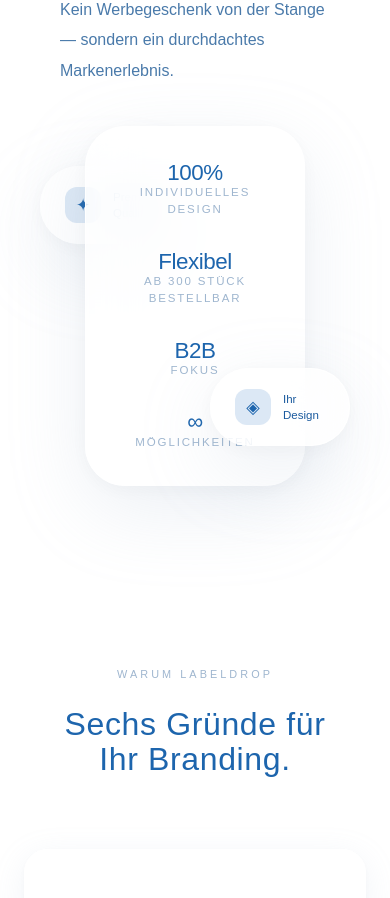
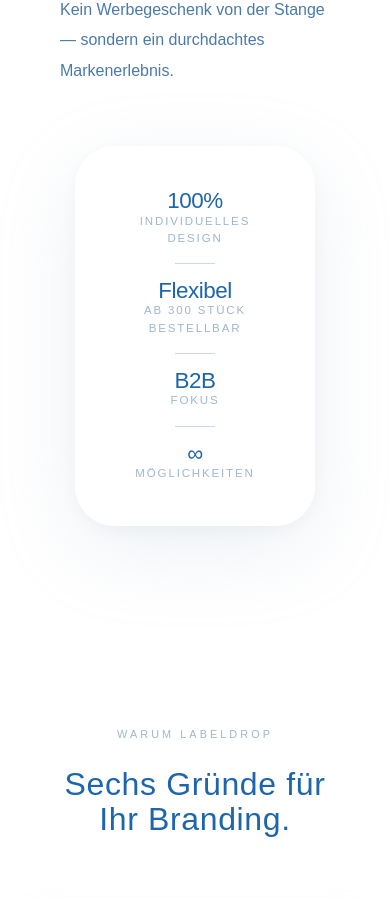
Before and after one commit to Labeldrop/labeldrop, a Next.js app: page / in a window 390 px wide. Shown: the part 1660-2558 px from the top of the page. Built offline with nearby package versions, Linux system fonts and the light colour scheme.

Commit message:
Fix mobile about cards overlap

```diff
--- a/app/globals.css
+++ b/app/globals.css
@@ -341,8 +341,9 @@ footer { background: var(--ink); color: rgba(255,255,255,0.5); padding: 72px 60p
   .nav-links { display: none; }
   section { padding: 80px 24px; }
   .about { grid-template-columns: 1fr; gap: 60px; }
-  .about-visual { height: 320px; }
-  .card-main { width: 220px; height: 360px; }
+  .about-visual { height: 380px; }
+  .card-floating { display: none; }
+  .card-main { width: 240px; height: 380px; }
   .why-grid { grid-template-columns: 1fr 1fr; }
   .audience-grid { grid-template-columns: repeat(2, 1fr); }
   .process-steps { grid-template-columns: 1fr 1fr; gap: 40px; }
```
